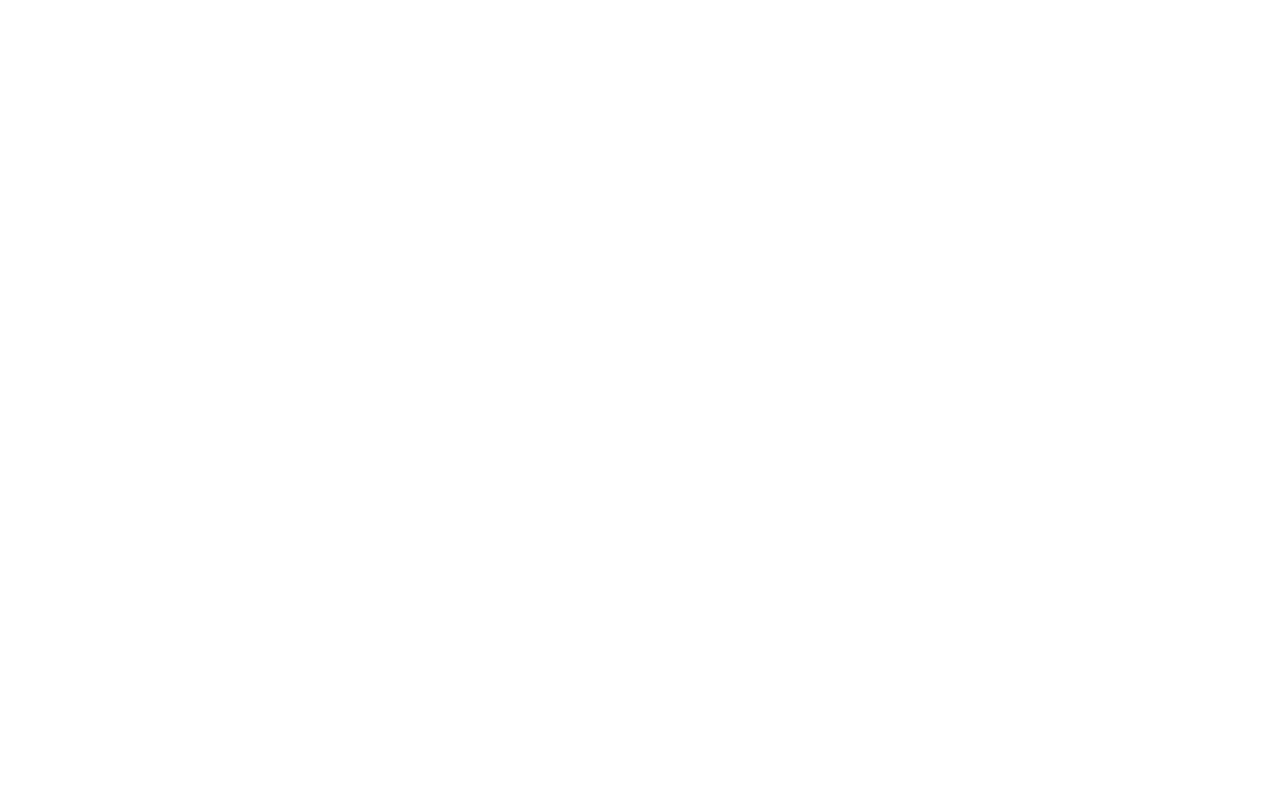
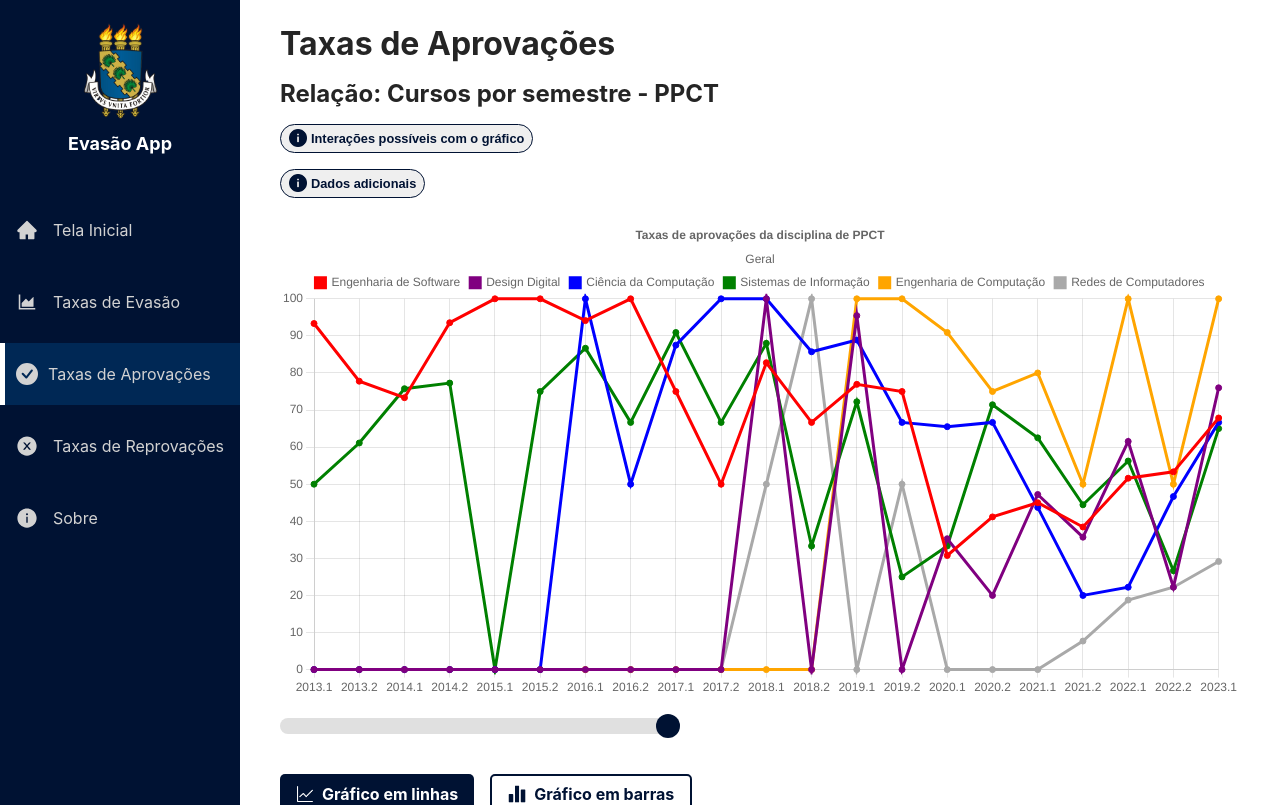
Before and after one commit to FelipeRaulino/evasao-app, a React (Create React App) app: page /taxasAprovacoes in a window 1280 px wide. Before the commit this address had no page. Shown: the top 805 px of the page. Built offline with nearby package versions, Linux system fonts and the light colour scheme.

Commit message:
alteração de ícones e nova tela

```diff
--- a/src/App.jsx
+++ b/src/App.jsx
@@ -6,9 +6,8 @@ import MainLayout from "./features/MainLayout/MainLayout";
 import Dashboard from "./features/Dashboard/Dashboard";
 import DropoutRates from "./features/DropoutRates/DropoutRates";
 import TCCAprovals from "./features/TCCAprovals/TCCAprovals";
-import RententionIRates from "./features/RetentionIRates/RententionIRates";
-import RententionIIRates from "./features/RententionIIRates/RentationIIRates";
 import About from "./features/About/About";
+import ReprovalRates from "./features/ReprovalRates/ReprovalRates";
 
 const App = () => (
   <div className="app">
@@ -16,10 +15,9 @@ const App = () => (
       <Routes>
         <Route element={<MainLayout />}>
           <Route path="/" element={<Dashboard />} />
-          <Route path="/taxaEvasao" element={<DropoutRates />} />
-          <Route path="/aprovacoesTCC" element={<TCCAprovals />} />
-          <Route path="/taxasRetencaoI" element={<RententionIRates />} />
-          <Route path="/taxasRetencaoII" element={<RententionIIRates />} />
+          <Route path="/taxasEvasao" element={<DropoutRates />} />
+          <Route path="/taxasAprovacoes" element={<TCCAprovals />} />
+          <Route path="/taxasReprovacoes" element={<ReprovalRates />} />
           <Route path="/sobre" element={<About />} />
         </Route>
       </Routes>
--- a/src/components/Sidebar/Sidebar.css
+++ b/src/components/Sidebar/Sidebar.css
@@ -46,11 +46,6 @@
   width: 35px;
 }
 
-.sidebar-mobile > header > div > img {
-  max-width: 100%;
-  object-fit: contain;
-}
-
 .sidebar-mobile > header > h1 {
   font-size: 1.125rem;
   color: #fff;
--- a/src/components/Sidebar/Sidebar.jsx
+++ b/src/components/Sidebar/Sidebar.jsx
@@ -1,17 +1,19 @@
 import React from "react";
 
+import {
+  AiFillHome,
+  AiFillCloseCircle,
+  AiFillInfoCircle,
+  AiOutlineAreaChart,
+} from "react-icons/ai";
+import { BsFillCheckCircleFill } from "react-icons/bs";
 import { RiMenu2Line } from "react-icons/ri";
 
 import "./Sidebar.css";
+
 import logoUFC from "../../assets/logo-ufc.png";
+
 import SidebarLinkItem from "./components/SidebarLinkItem/SidebarLinkItem";
-
-import homeIcon from "../../assets/home.png";
-import taxaEvasaoIcon from "../../assets/chart (1).png";
-import aprovacoesTCCIcon from "../../assets/checkmark.png";
-/* import taxaRetencaoIIcon from "../../assets/analysis.png";
-import taxaRetencaoIIIcon from "../../assets/online-analysis.png"; */
-import sobreIcon from "../../assets/info.png";
 import SidebarMobileExpanded from "./components/SidebarMobileExpanded/SidebarMobileExpanded";
 
 const sideBarLinkItems = [
@@ -19,37 +21,31 @@ const sideBarLinkItems = [
     id: "dashboard",
     name: "Tela Inicial",
     path: "/",
-    icon: homeIcon,
+    icon: AiFillHome,
   },
   {
-    id: "taxaEvasao",
+    id: "taxasEvasao",
     name: "Taxas de Evasão",
-    path: "/taxaEvasao",
-    icon: taxaEvasaoIcon,
+    path: "/taxasEvasao",
+    icon: AiOutlineAreaChart,
   },
   {
-    id: "aprovacoesTCC",
+    id: "taxasAprovacoes",
     name: "Taxas de Aprovações",
-    path: "/aprovacoesTCC",
-    icon: aprovacoesTCCIcon,
-  },
-  /* {
-    id: "taxasRetencaoI",
-    name: "Taxas de Retenção I",
-    path: "/taxasRetencaoI",
-    icon: taxaRetencaoIIcon,
+    path: "/taxasAprovacoes",
+    icon: BsFillCheckCircleFill,
   },
   {
-    id: "taxasRetencaoII",
-    name: "Taxas de Retenção II",
-    path: "/taxasRetencaoII",
-    icon: taxaRetencaoIIIcon,
-  }, */
+    id: "taxasReprovacoes",
+    name: "Taxas de Reprovações",
+    path: "/taxasReprovacoes",
+    icon: AiFillCloseCircle,
+  },
   {
     id: "sobre",
     name: "Sobre",
     path: "/sobre",
-    icon: sobreIcon,
+    icon: AiFillInfoCircle,
   },
 ];
 
@@ -67,7 +63,7 @@ const Sidebar = () => {
       <div className="sidebar-container">
         <div className="sidebar-header">
           <img src={logoUFC} alt="Logo UFC" />
-          <h1>Evasão de TCC</h1>
+          <h1>Evasão App</h1>
         </div>
 
         <div className="sidebar-content">
@@ -81,7 +77,7 @@ const Sidebar = () => {
           <div>
             <img src={logoUFC} alt="Logo UFC" />
           </div>
-          <h1>Evasão de TCC</h1>
+          <h1>Evasão App</h1>
         </header>
         <RiMenu2Line
           size="2rem"
--- a/src/components/Sidebar/components/SidebarLinkItem/SidebarLinkItem.css
+++ b/src/components/Sidebar/components/SidebarLinkItem/SidebarLinkItem.css
@@ -1,5 +1,6 @@
 .sidebar-link-item {
   display: flex;
+  align-items: center;
   gap: 15px;
   padding: 20px 0;
   position: relative;
@@ -15,6 +16,7 @@
 
 .sidebar-link-item__active {
   display: flex;
+  align-items: center;
   gap: 10px;
   padding: 20px 0;
   position: relative;
@@ -39,8 +41,7 @@
   top: 0px;
 }
 
-.sidebar-link-item img,
-.sidebar-link-item__active img {
-  width: 18px;
-  margin-left: 14px;
+.sidebar-link-item svg,
+.sidebar-link-item__active svg {
+  margin-left: 1rem;
 }
--- a/src/components/Sidebar/components/SidebarLinkItem/SidebarLinkItem.jsx
+++ b/src/components/Sidebar/components/SidebarLinkItem/SidebarLinkItem.jsx
@@ -12,7 +12,7 @@ const SidebarLinkItem = ({ item }) => (
       isActive ? "sidebar-link-item__active" : "sidebar-link-item"
     }
   >
-    <img src={item.icon} alt="Home Icon" />
+    <item.icon size="22px" />
     {item.name}
   </NavLink>
 );
--- /dev/null
+++ b/src/features/ReprovalRates/ReprovalRates.jsx
@@ -0,0 +1,9 @@
+import React from "react";
+
+const ReprovalRates = () => (
+  <div className="content-container">
+    <h1>Taxas de Reprovações</h1>
+  </div>
+);
+
+export default ReprovalRates;
--- a/src/features/TCCAprovals/TCCAprovals.jsx
+++ b/src/features/TCCAprovals/TCCAprovals.jsx
@@ -1548,11 +1548,13 @@ export const data = [
 ];
 
 const handleOnFormatAdditionalDataPPCT = (unformattedDataPPCT) => {
-  const additionalData = semestreOrder.map((item) => ({
+  const additionalData = semestreOrder.map((item) => {
+    return {
       semestre: item,
       dados: unformattedDataPPCT
         .filter((itemB) => itemB.semestre === item)
-      .map((itemC) => ({
+        .map((itemC) => {
+          return {
             semestre: itemC.semestre,
             curso: itemC.curso,
             quantidadeCurso: itemC.quantidadeCurso,
@@ -1563,8 +1565,10 @@ const handleOnFormatAdditionalDataPPCT = (unformattedDataPPCT) => {
             trancados: itemC.trancados,
             trancadosTotal: itemC.trancadosTotal,
             suprimidos: itemC.suprimidos,
-      })),
-  }));
+          };
+        }),
+    };
+  });
 
   additionalData.forEach((element) => {
     element.dados.push({
@@ -1617,11 +1621,13 @@ const handleOnFormatAdditionalDataPPCT = (unformattedDataPPCT) => {
 };
 
 const handleOnFormatAdditionalDataTCC = (unformattedDataTCC) =>
-  semestreTCCOrder.map((item) => ({
+  semestreTCCOrder.map((item) => {
+    return {
       semestre: item,
       dados: unformattedDataTCC
         .filter((itemB) => itemB.semestre === item)
-      .map((itemC) => ({
+        .map((itemC) => {
+          return {
             curso: itemC.curso,
             quantidadeCurso: itemC.quantidadeCurso,
             semestre: itemC.semestre,
@@ -1631,8 +1637,10 @@ const handleOnFormatAdditionalDataTCC = (unformattedDataTCC) =>
             cancelados: 0,
             trancados: itemC.trancados,
             suprimidos: itemC.suprimidos,
-      })),
-  }));
+          };
+        }),
+    };
+  });
 
 const TCCAprovals = () => (
   <div className="content-container">
```
Also changed, not shown: .eslintrc.json, src/features/ReprovalRates/ReprovalRates.css (added). Lines whose indentation alone changed are shown as unchanged.
